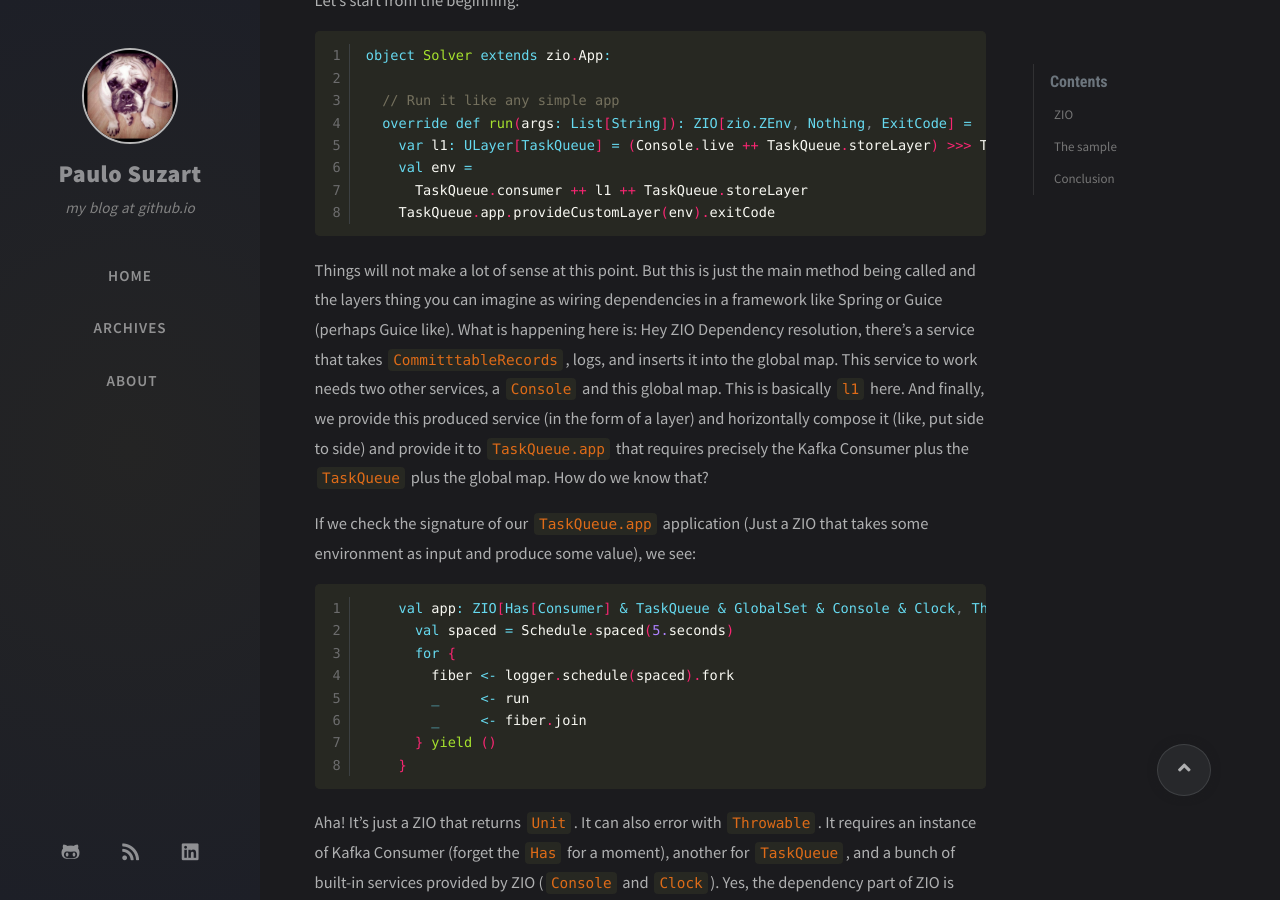
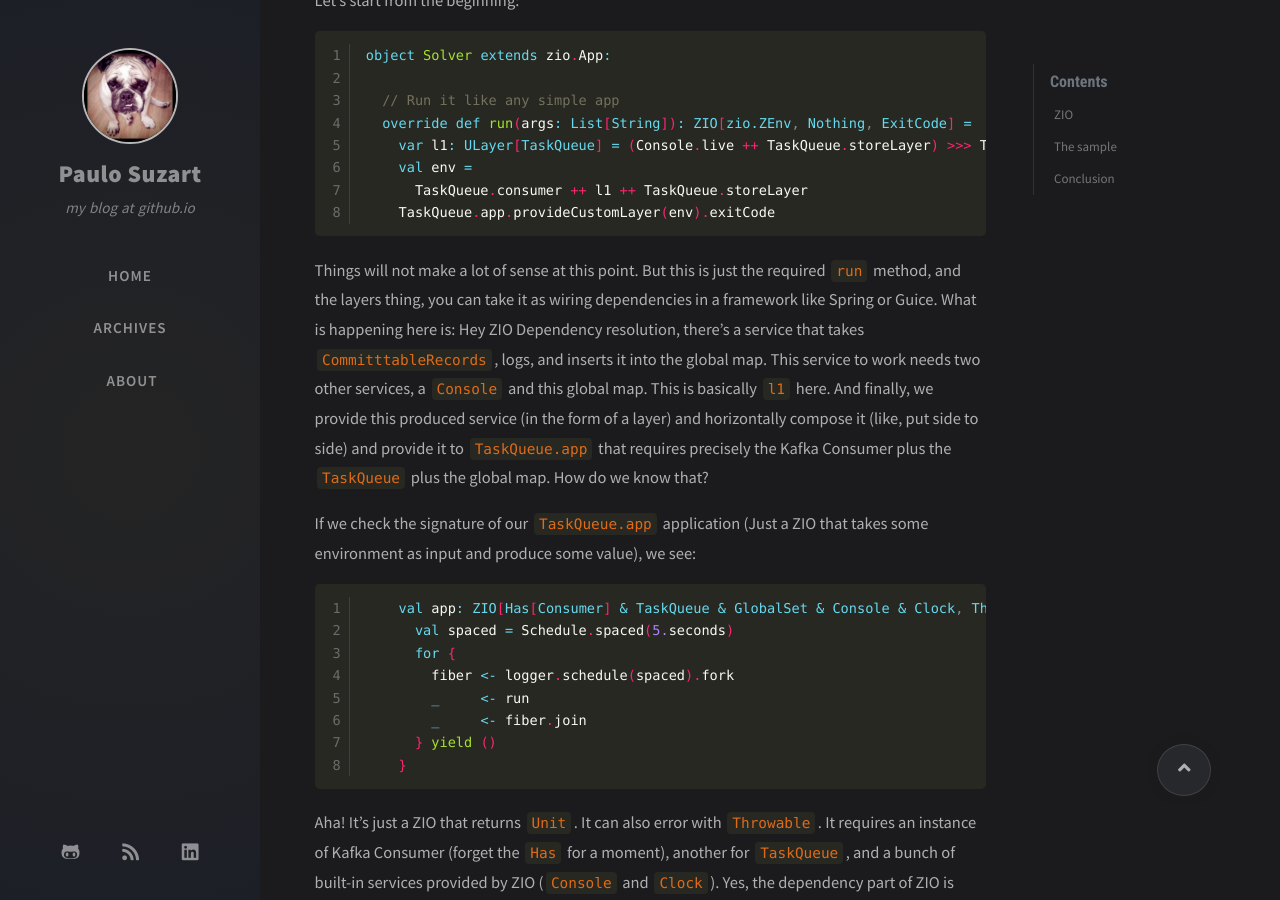
Before and after one commit to paulosuzart/paulosuzart.github.io, a Jekyll site: the page built from _posts/2021-11-24-my-time-with-zio.md, in a window 1280 px wide and 900 px high, scrolled down 1229 px. Built offline with Jekyll 4.4.1, drawn with Linux system fonts in a browser that asks for light colours; nearby versions of some CDN libraries; comment, search, counter and statistics services are not loaded; some of the changed text lies outside the part shown.

Commit message:
Smal rephra

````diff
--- a/_posts/2021-11-24-my-time-with-zio.md
+++ b/_posts/2021-11-24-my-time-with-zio.md
@@ -42,8 +42,8 @@ object Solver extends zio.App:
     TaskQueue.app.provideCustomLayer(env).exitCode
 ```
 
-Things will not make a lot of sense at this point. But this is just the main  method being called and the layers thing you can imagine as wiring dependencies
-in a framework like Spring or Guice (perhaps Guice like). What is happening here is: Hey ZIO Dependency resolution, there's a service that
+Things will not make a lot of sense at this point. But this is just the required `run` method, and the layers thing, you can take it as wiring dependencies
+in a framework like Spring or Guice. What is happening here is: Hey ZIO Dependency resolution, there's a service that
 takes `CommitttableRecords`, logs, and inserts it into the global map. This service to work needs two other services, a `Console` and this global map. This is basically `l1` here. And finally, we provide this produced service (in the form of a layer) and horizontally compose it (like, put side to side) and provide it to `TaskQueue.app` that requires precisely the Kafka Consumer plus the `TaskQueue` plus the global map. How do we know that?
 
 If we check the signature of our `TaskQueue.app` application (Just a ZIO that takes some environment as input and produce some value), we see:
@@ -162,7 +162,6 @@ object TaskQueue {
 }
 ```
 
-
 ## A Note on ZLayers
 I saw this [comment](https://www.reddit.com/r/scala/comments/qkdtg2/comment/hivt52u/?utm_source=share&utm_medium=web2x&context=3) in a Reddit post. The author says:
 
@@ -170,7 +169,7 @@ I saw this [comment](https://www.reddit.com/r/scala/comments/qkdtg2/comment/hivt
 
 And to be honest, I spent a good half a day trying o figure out how to assemble my environment. I managed to make it work with a hand from [kit](https://twitter.com/kitlangton) in the Discord server, but it was a real trickery thing.
 
-Imagine this: after finally convincing the team to try ZIO, having to spend a day with the ZLayers while having a bunch of business value delayed because of this would be concerning. Still, luckily kit also posted on [twitter](https://mobile.twitter.com/kitlangton) a video showing how things look in ZIO 2.0 and this bunch of environment dependencies.
+Think about this: after finally convincing the team to try ZIO, having to spend a day with the ZLayers while having a bunch of business value delayed because of this would be concerning. Still, luckily kit also posted on [twitter](https://mobile.twitter.com/kitlangton) a video showing how things look in ZIO 2.0 and this bunch of environment dependencies.
 
 # Conclusion
 
````
